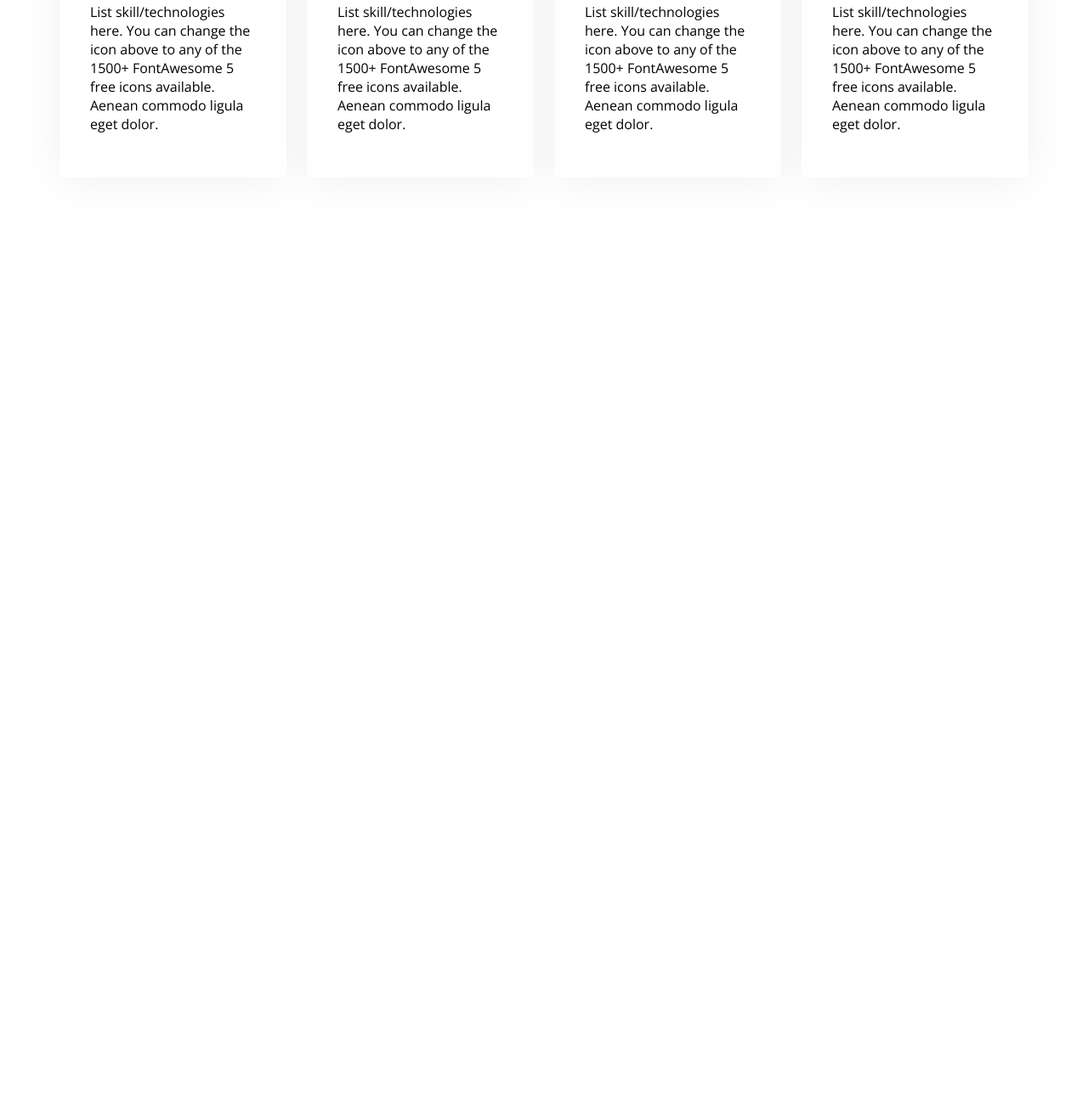
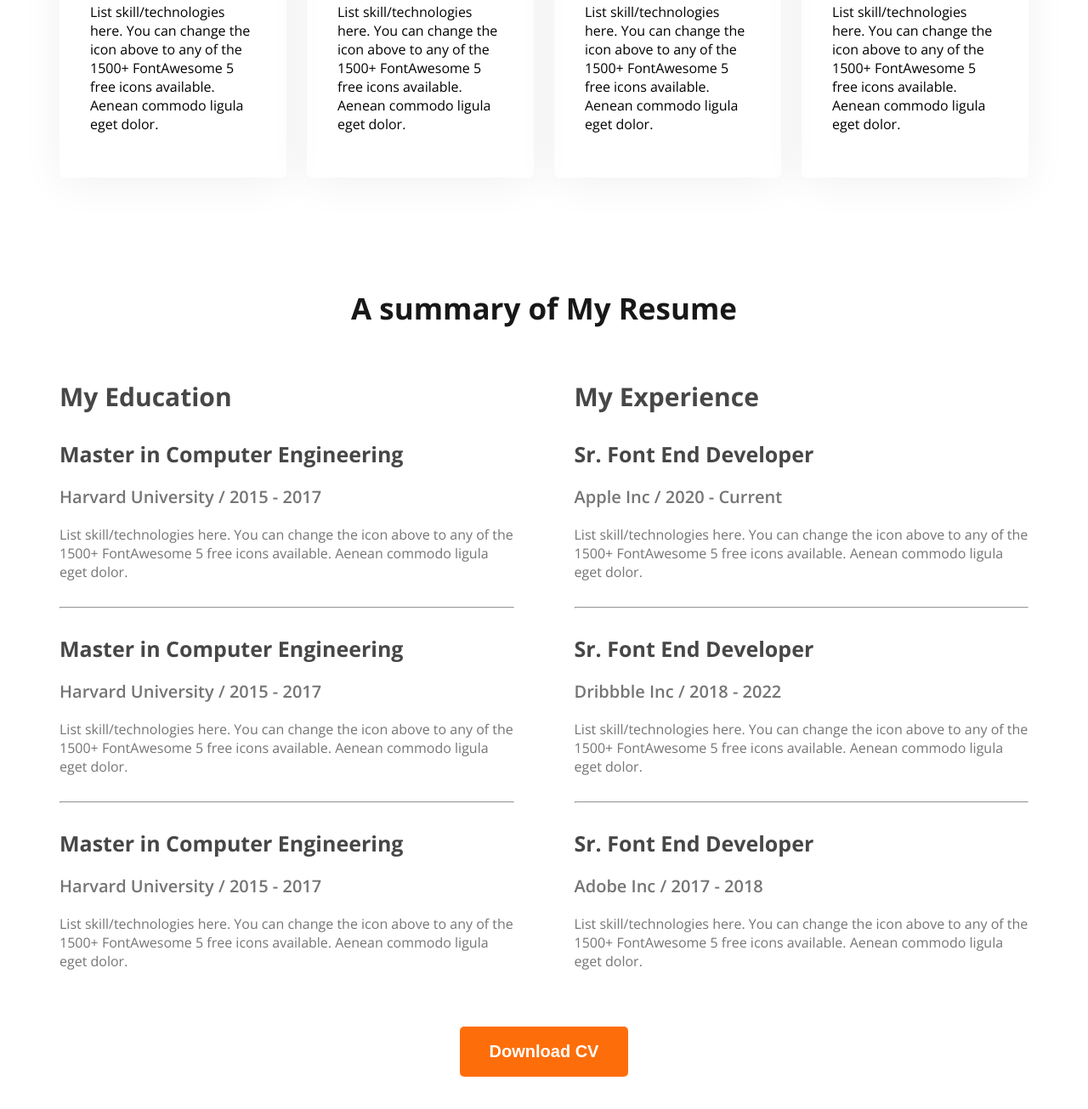
Before and after one commit to redoy49/webdeveloper-portfolio, a plain HTML site: page index.html in a window 1280 px wide. Shown: the part 2001-3306 px from the top of the page at 85% size. Before the commit the page ends 2340 px from the top, so only its background shows below. Drawn offline with nearby package versions, Linux system fonts and the light colour scheme.

Commit message:
Completed resume section

```diff
--- a/index.html
+++ b/index.html
@@ -4,7 +4,7 @@
     <meta charset="UTF-8" />
     <meta name="viewport" content="width=device-width, initial-scale=1.0" />
     <title>Web Developer Portfolio</title>
-    <link rel="stylesheet" href="styles/portfolio.css">
+    <link rel="stylesheet" href="styles/portfolio.css" />
   </head>
   <body class="open-sans-normal">
     <header class="header secondary-bg">
@@ -24,19 +24,26 @@
           <h4 class="banner-greetings dark-2">Hi, I am</h4>
           <h1 class="banner-title">Mary Hardy</h1>
           <p class="banner-description">
-            Shot what able cold new see hold.Friendly as an betrayed formerly he. Morning because as to society behaved moments.
+            Shot what able cold new see hold.Friendly as an betrayed formerly
+            he. Morning because as to society behaved moments.
           </p>
           <button class="btn-primary">Download CV</button>
           <button class="btn-primary contact-btn">Contact</button>
         </div>
-        <img class="banner-profile-picture" src="images/hardy.png" alt="">
+        <img class="banner-profile-picture" src="images/hardy.png" alt="" />
       </div>
     </header>
 
     <main>
       <section class="about secondary-bg">
         <h3 class="section-title">About Me</h3>
-          <p class="section-description">I, m a designer & developer with a passion for web design. I enjoy developing simple, clean and slick websites that provide real value to the end user. Thousands of clients have procured exceptional resulfs while working with me. Delivering work within time and budget which meets clients requirements in our mata.</p>
+        <p class="section-description">
+          I, m a designer & developer with a passion for web design. I enjoy
+          developing simple, clean and slick websites that provide real value to
+          the end user. Thousands of clients have procured exceptional resulfs
+          while working with me. Delivering work within time and budget which
+          meets clients requirements in our mata.
+        </p>
         <div class="about-items">
           <div class="about-item">
             <p class="item-title">Name:</p>
@@ -59,30 +66,122 @@
 
       <section class="skills">
         <h3 class="section-title text-center">What I do</h3>
-        <p class="section-description text-center ">
-          I have more than 10 years experience building software for clients all over the world. Below is a quick overview of my main technical skill sets and technologies i use. Want to find out more about my experience? Check out my online resume and project portfolio.
+        <p class="section-description text-center">
+          I have more than 10 years experience building software for clients all
+          over the world. Below is a quick overview of my main technical skill
+          sets and technologies i use. Want to find out more about my
+          experience? Check out my online resume and project portfolio.
         </p>
         <div class="skills-container">
           <div class="skill">
-            <img src="images/icons/js.png" alt="">
+            <img src="images/icons/js.png" alt="" />
             <h4 class="skill-title">Vanilla JavaScript</h4>
-            <p class="skill-description">List skill/technologies here. You can change the icon above to any of the 1500+ FontAwesome 5 free icons available. Aenean commodo ligula eget dolor.</p>
+            <p class="skill-description">
+              List skill/technologies here. You can change the icon above to any
+              of the 1500+ FontAwesome 5 free icons available. Aenean commodo
+              ligula eget dolor.
+            </p>
           </div>
           <div class="skill">
-            <img src="images/icons/react.png" alt="">
+            <img src="images/icons/react.png" alt="" />
             <h4 class="skill-title">React</h4>
-            <p class="skill-description">List skill/technologies here. You can change the icon above to any of the 1500+ FontAwesome 5 free icons available. Aenean commodo ligula eget dolor.</p>
+            <p class="skill-description">
+              List skill/technologies here. You can change the icon above to any
+              of the 1500+ FontAwesome 5 free icons available. Aenean commodo
+              ligula eget dolor.
+            </p>
           </div>
           <div class="skill">
-            <img src="images/icons/nodejs.png" alt="">
+            <img src="images/icons/nodejs.png" alt="" />
             <h4 class="skill-title">Node.js</h4>
-            <p class="skill-description">List skill/technologies here. You can change the icon above to any of the 1500+ FontAwesome 5 free icons available. Aenean commodo ligula eget dolor.</p>
+            <p class="skill-description">
+              List skill/technologies here. You can change the icon above to any
+              of the 1500+ FontAwesome 5 free icons available. Aenean commodo
+              ligula eget dolor.
+            </p>
           </div>
           <div class="skill">
-            <img src="images/icons/mongo.png" alt="">
+            <img src="images/icons/mongo.png" alt="" />
             <h4 class="skill-title">MongoDB</h4>
-            <p class="skill-description">List skill/technologies here. You can change the icon above to any of the 1500+ FontAwesome 5 free icons available. Aenean commodo ligula eget dolor.</p>
+            <p class="skill-description">
+              List skill/technologies here. You can change the icon above to any
+              of the 1500+ FontAwesome 5 free icons available. Aenean commodo
+              ligula eget dolor.
+            </p>
           </div>
+        </div>
+      </section>
+
+      <section class="resume">
+        <h3 class="section-title dark-2 text-center">A summary of My Resume</h3>
+        <div class="resume-container">
+          <div class="resume-column">
+            <h3 class="resume-column-title dark-2">My Education</h3>
+            <div class="experience">
+              <h2 class="experience-title dark-2">Master in Computer Engineering</h2>
+              <h3 class="experience-subtitle ">Harvard University / 2015 - 2017</h3>
+              <p class="experience-description">
+                List skill/technologies here. You can change the icon above to
+                any of the 1500+ FontAwesome 5 free icons available. Aenean
+                commodo ligula eget dolor.
+              </p>
+            </div>
+            <hr>
+            <div class="experience">
+              <h2 class="experience-title dark-2">Master in Computer Engineering</h2>
+              <h3 class="experience-subtitle ">Harvard University / 2015 - 2017</h3>
+              <p class="experience-description">
+                List skill/technologies here. You can change the icon above to
+                any of the 1500+ FontAwesome 5 free icons available. Aenean
+                commodo ligula eget dolor.
+              </p>
+            </div>
+            <hr>
+            <div class="experience">
+              <h2 class="experience-title dark-2">Master in Computer Engineering</h2>
+              <h3 class="experience-subtitle ">Harvard University / 2015 - 2017</h3>
+              <p class="experience-description">
+                List skill/technologies here. You can change the icon above to
+                any of the 1500+ FontAwesome 5 free icons available. Aenean
+                commodo ligula eget dolor.
+              </p>
+            </div>
+          </div>
+          <div class="resume-column">
+            <h3 class="resume-column-title dark-2">My Experience</h3>
+            <div class="experience">
+              <h2 class="experience-title dark-2">Sr. Font End Developer</h2>
+              <h3 class="experience-subtitle ">Apple Inc / 2020 - Current</h3>
+              <p class="experience-description">
+                List skill/technologies here. You can change the icon above to
+                any of the 1500+ FontAwesome 5 free icons available. Aenean
+                commodo ligula eget dolor.
+              </p>
+            </div>
+            <hr>
+            <div class="experience">
+              <h2 class="experience-title dark-2">Sr. Font End Developer</h2>
+              <h3 class="experience-subtitle ">Dribbble Inc / 2018 - 2022</h3>
+              <p class="experience-description">
+                List skill/technologies here. You can change the icon above to
+                any of the 1500+ FontAwesome 5 free icons available. Aenean
+                commodo ligula eget dolor.
+              </p>
+            </div>
+            <hr>
+            <div class="experience">
+              <h2 class="experience-title dark-2">Sr. Font End Developer</h2>
+              <h3 class="experience-subtitle ">Adobe Inc / 2017 - 2018</h3>
+              <p class="experience-description">
+                List skill/technologies here. You can change the icon above to
+                any of the 1500+ FontAwesome 5 free icons available. Aenean
+                commodo ligula eget dolor.
+              </p>
+            </div>
+          </div>
+        </div>
+        <div class="text-center resume-download-cv">
+          <button class="btn-primary">Download CV</button>
         </div>
       </section>
     </main>
--- a/styles/portfolio.css
+++ b/styles/portfolio.css
@@ -172,3 +172,45 @@ main section {
   border-radius: 5px;
   margin-top: 30px;
 }
+
+/* Resume styles */
+.resume-container {
+  display: flex;
+  gap: 24px 71px;
+}
+
+.section-title {
+  font-size: 35px;
+}
+
+.resume-column-title {
+  font-size: 30px;
+  margin-bottom: 30px;
+  font-weight: 700;
+}
+
+.experience-title {
+  font-size: 25px;
+  margin-bottom: 10px;
+  font-weight: 700;
+}
+
+.experience-subtitle {
+  color: #757575;
+  font-size: 20px;
+  margin-bottom: 20px;
+  font-weight: 600;
+}
+
+.experience-description {
+  color: #757575;
+  font-size: 16px;
+}
+
+.resume hr {
+  margin: 30px 0;
+}
+
+.resume-download-cv {
+  margin-top: 50px;
+}
```
Lines whose indentation alone changed are shown as unchanged.
